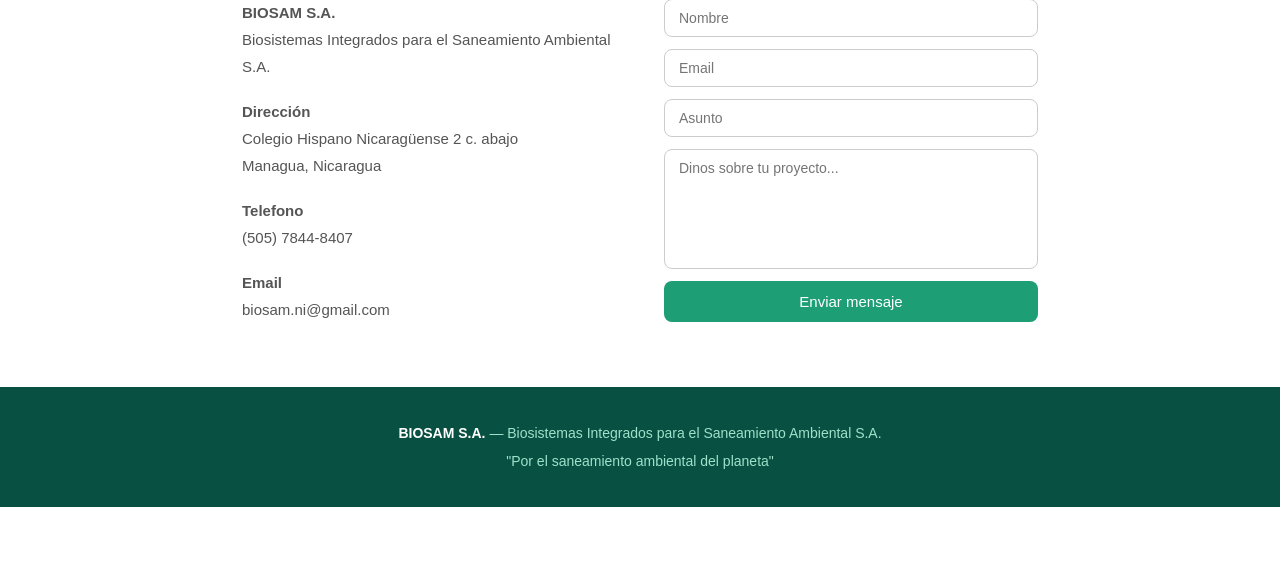
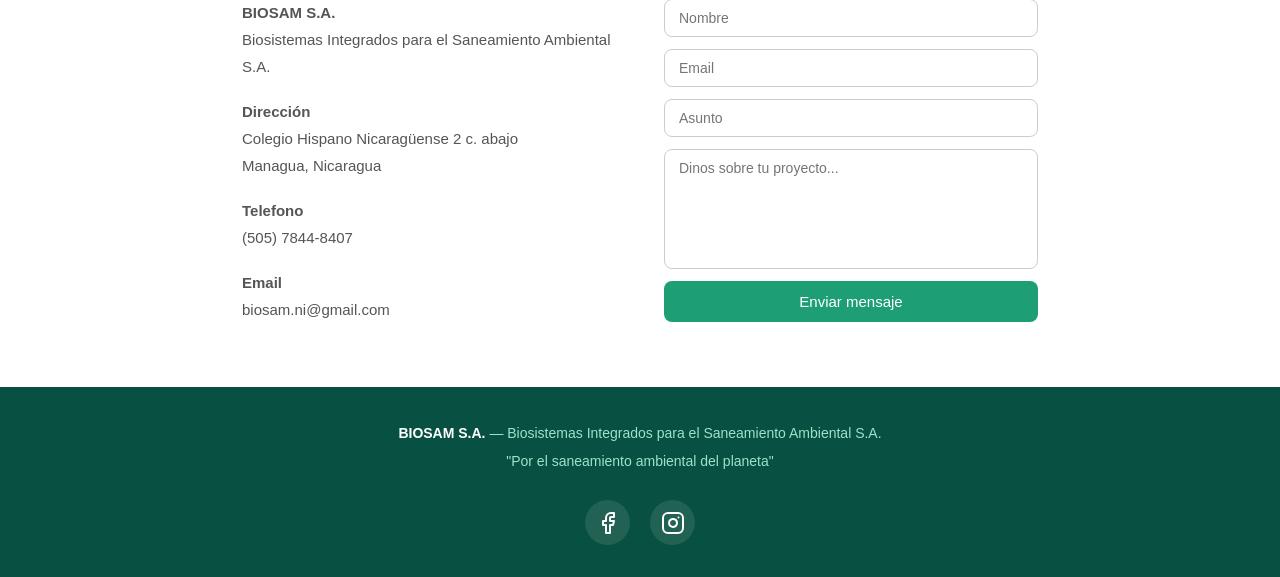
Before and after one commit to Andrusk224/biosam-website, a Flask app: page / in a window 1280 px wide. Shown: the part 2657-3234 px from the top of the page. Before the commit the page ends 3164 px from the top, so only its background shows below. Run offline with Flask 3, Linux system fonts and the light colour scheme.

Commit message:
social media icons

```diff
--- a/static/style.css
+++ b/static/style.css
@@ -490,3 +490,38 @@ footer strong {
   from {transform: scale(0.8); opacity: 0;}
   to {transform: scale(1); opacity: 1;}
 }
+
+/* =========================================
+   ESTILOS DE REDES SOCIALES EN FOOTER
+========================================= */
+.footer-container {
+  display: flex;
+  flex-direction: column;
+  align-items: center;
+  gap: 15px;
+}
+
+.footer-socials {
+  display: flex;
+  gap: 20px;
+  margin-top: 10px;
+}
+
+.social-btn {
+  color: white;
+  transition: all 0.3s ease;
+  display: flex;
+  align-items: center;
+  justify-content: center;
+  width: 45px;
+  height: 45px;
+  border-radius: 50%;
+  background-color: rgba(255, 255, 255, 0.1); /* Círculo transparente de fondo */
+}
+
+/* Efecto al pasar el cursor (Hover) */
+.social-btn:hover {
+  color: #085041; /* Letras color verde oscuro */
+  background-color: white; /* El fondo se vuelve blanco */
+  transform: translateY(-4px); /* El icono da un pequeño salto hacia arriba */
+}
--- a/templates/index.html
+++ b/templates/index.html
@@ -172,12 +172,26 @@
   </section>
 
   <!-- ========== FOOTER ========== -->
-  <footer>
-    <p><strong>BIOSAM S.A.</strong> — Biosistemas Integrados para el Saneamiento Ambiental S.A.</p>
-    <p>"Por el saneamiento ambiental del planeta"</p>
+<footer>
+    <div class="footer-container">
+
+      <div class="footer-info">
+        <p><strong>BIOSAM S.A.</strong> — Biosistemas Integrados para el Saneamiento Ambiental S.A.</p>
+        <p>"Por el saneamiento ambiental del planeta"</p>
+      </div>
+
+      <div class="footer-socials">
+
+        <a href="https://www.facebook.com/profile.php?id=61590447781068" target="_blank" class="social-btn">
+          <svg xmlns="http://www.w3.org/2000/svg" width="24" height="24" viewBox="0 0 24 24" fill="none" stroke="currentColor" stroke-width="2" stroke-linecap="round" stroke-linejoin="round"><path d="M18 2h-3a5 5 0 0 0-5 5v3H7v4h3v8h4v-8h3l1-4h-4V7a1 1 0 0 1 1-1h3z"></path></svg>
+        </a>
+
+        <a href="https://www.instagram.com/biosamnic/" target="_blank" class="social-btn">
+          <svg xmlns="http://www.w3.org/2000/svg" width="24" height="24" viewBox="0 0 24 24" fill="none" stroke="currentColor" stroke-width="2" stroke-linecap="round" stroke-linejoin="round"><rect x="2" y="2" width="20" height="20" rx="5" ry="5"></rect><path d="M16 11.37A4 4 0 1 1 12.63 8 4 4 0 0 1 16 11.37z"></path><line x1="17.5" y1="6.5" x2="17.51" y2="6.5"></line></svg>
+        </a>
+
+      </div>
+    </div>
   </footer>
-<a href="https://wa.me/50582200190" class="whatsapp-float" target="_blank">
-    <img src="https://upload.wikimedia.org/wikipedia/commons/6/6b/WhatsApp.svg" alt="WhatsApp BIOSAM">
-  </a>
 </body>
 </html>
```
